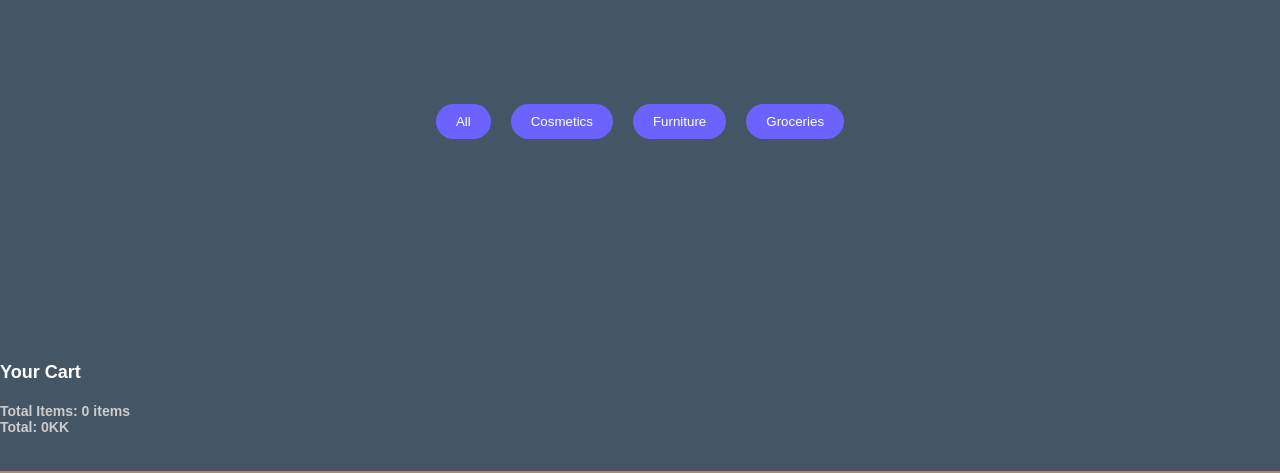
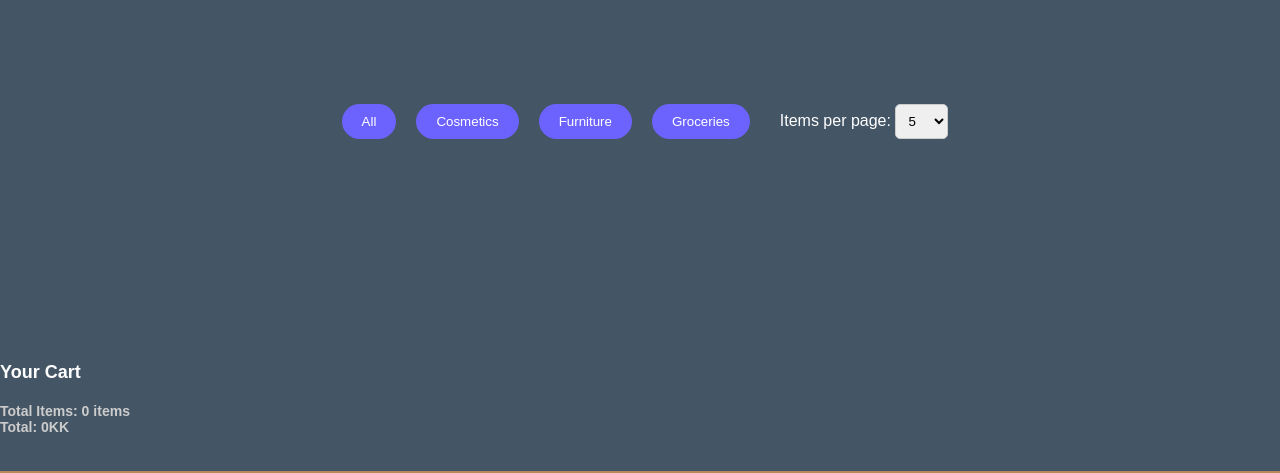
Before and after one commit to dzakyahnaf/pweb-js-P4-2024, a plain HTML site: page menu.html in a window 1280 px wide. Shown: the part 173-646 px from the top of the page. Drawn offline with nearby package versions, Linux system fonts and the light colour scheme; no server answers.

Commit message:
number of item -ayya

```diff
--- a/css/style.css
+++ b/css/style.css
@@ -491,6 +491,23 @@ body {
   background-color: #4841b7;
 }
 
+/* Items Per Page Dropdown */
+.items-per-page {
+  margin-left: 20px;
+  display: inline-block;
+  font-size: 16px;
+}
+
+.items-per-page select {
+  padding: 8px;
+  border-radius: 5px;
+  border: 1px solid #ccc;
+}
+
+.items-per-page select:hover {
+  border-color: #6c63ff;
+}
+
 .menu-page_grid {
   display: grid;
   grid-template-columns: repeat(4, 1fr); /* Membagi menjadi 4 kolom */
--- a/js/catalogue.js
+++ b/js/catalogue.js
@@ -1,12 +1,12 @@
 let allProducts = [];
+let itemsPerPage = 5; // Default to 5 items per page
 
 // Fetch products from API
 fetch('https://dummyjson.com/products')
   .then(response => response.json())
   .then(data => {
     allProducts = data.products;
-    // Initially display all products
-    displayFilteredProducts('all');
+    displayFilteredProducts(allProducts.slice(0, itemsPerPage)); // Initially display limited products
   })
   .catch(error => {
     console.error('Error fetching products:', error);
@@ -23,14 +23,13 @@ function filterProducts(category) {
   } else if (category === 'groceries') {
     filteredProducts = allProducts.filter(product => product.category === 'groceries');
   } else {
-    // Show all products
     filteredProducts = allProducts;
   }
 
-  displayFilteredProducts(filteredProducts);
+  displayFilteredProducts(filteredProducts.slice(0, itemsPerPage)); // Show products based on selected number
 }
 
-// Function to display filtered products
+// Function to display products
 function displayFilteredProducts(products) {
   let productsHTML = '';
 
@@ -48,6 +47,15 @@ function displayFilteredProducts(products) {
   });
 
   document.getElementById('products-section').innerHTML = productsHTML;
+}
+
+// Function to update number of items per page
+function updateItemsPerPage() {
+  const selectedValue = document.getElementById('items-per-page').value;
+  itemsPerPage = parseInt(selectedValue, 10); // Convert the value to a number
+
+  // Refresh the displayed products based on current category and items per page
+  filterProducts('all');
 }
 
 // Add to Cart function (optional if you have a cart system)
--- a/menu.html
+++ b/menu.html
@@ -47,12 +47,22 @@
   </div>
 </section>
 
-<!-- Filter Buttons -->
+<!-- Filter Buttons and Items per Page -->
 <div class="category-buttons">
   <button onclick="filterProducts('all')" class="filter-btn">All</button>
   <button onclick="filterProducts('cosmetics')" class="filter-btn">Cosmetics</button>
   <button onclick="filterProducts('furniture')" class="filter-btn">Furniture</button>
   <button onclick="filterProducts('groceries')" class="filter-btn">Groceries</button>
+
+  <!-- Items Per Page Dropdown -->
+  <div class="items-per-page">
+    <label for="items-per-page">Items per page:</label>
+    <select id="items-per-page" onchange="updateItemsPerPage()">
+      <option value="5">5</option>
+      <option value="10">10</option>
+      <option value="20">20</option>
+    </select>
+  </div>
 </div>
 
 <!-- Products Section -->
@@ -61,7 +71,6 @@
     <!-- Products will be displayed here -->
   </div>
 </section>
-
 
   <section id="cart-section">
     <h2>Your Cart</h2>
```
Also changed, not shown: index.html (+1 -1 lines).
